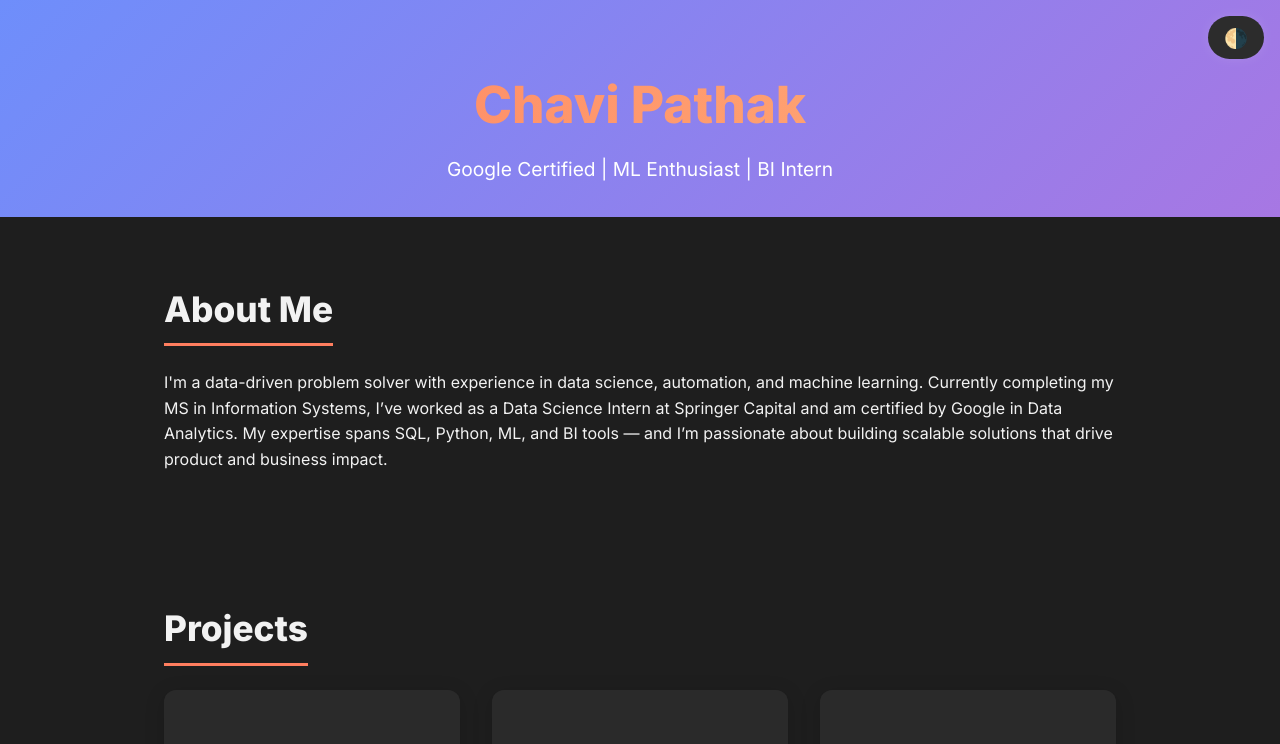
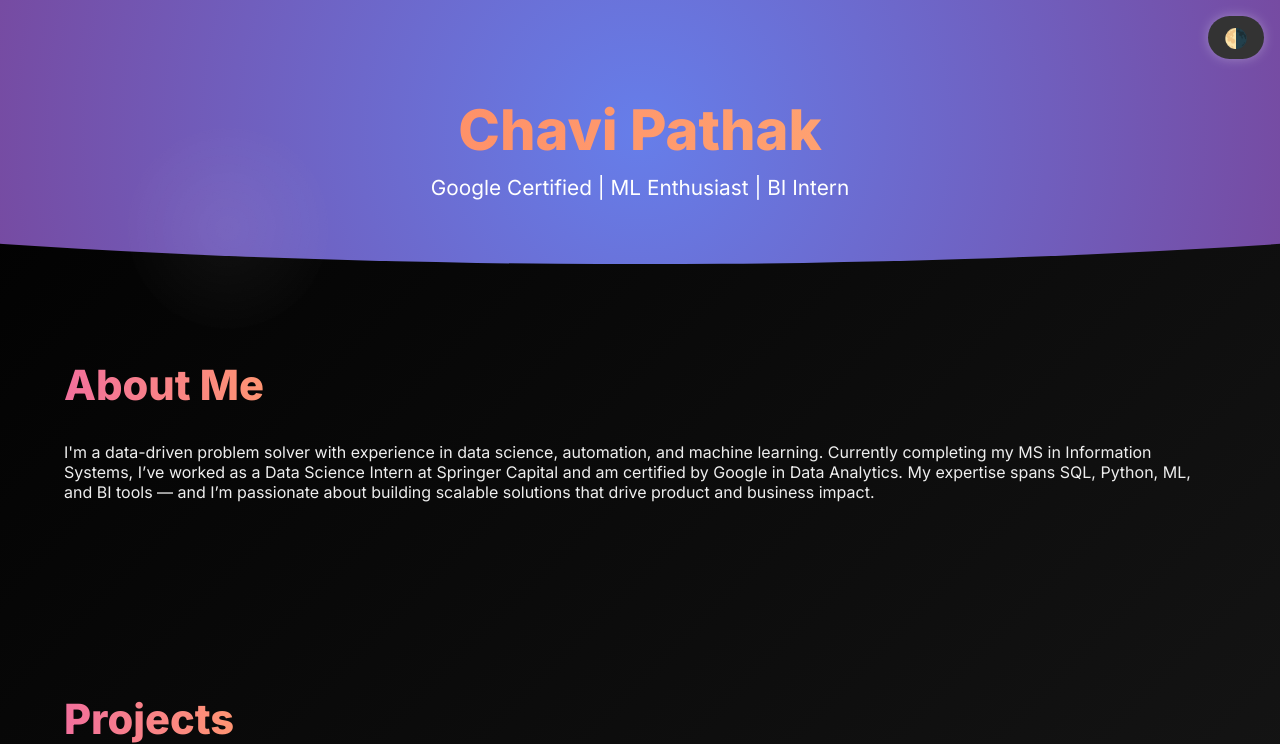
Before and after one commit to CP-workacc/chavi-portfolio, a plain HTML site: page index.html in a window 1280 px wide. Both pictures are taken after a click on the button "Toggle Theme". Shown: the top 744 px of the page. Drawn offline with Linux system fonts and the light colour scheme.

Commit message:
Add files via upload

```diff
--- a/style.css
+++ b/style.css
@@ -1,4 +1,4 @@
-/* General Reset and Theme Base */
+/* General Reset */
 * {
   margin: 0;
   padding: 0;
@@ -8,41 +8,15 @@
 }
 
 body {
-  background-color: #f2f2f2;
+  background: linear-gradient(135deg, #f0f4ff 0%, #e8ecf7 100%);
   color: #222;
-  line-height: 1.6;
   overflow-x: hidden;
+  scroll-behavior: smooth;
 }
 
 .dark-theme {
-  background-color: #1e1e1e;
-  color: #f2f2f2;
-}
-
-/* Header Section */
-.header {
-  background: linear-gradient(135deg, #6e8efb, #a777e3);
-  color: white;
-  text-align: center;
-  padding: 4rem 1rem 2rem;
-  position: relative;
-  overflow: hidden;
-}
-
-.gradient-text {
-  font-size: 3.2rem;
-  font-weight: 800;
-  background: linear-gradient(90deg, #ff7e5f, #feb47b);
-  -webkit-background-clip: text;
-  -webkit-text-fill-color: transparent;
-  animation: fadeSlideUp 1.2s ease-out forwards;
-}
-
-.subtext {
-  font-size: 1.2rem;
-  margin-top: 0.5rem;
-  opacity: 0.9;
-  animation: fadeSlideUp 2s ease-out forwards;
+  background: linear-gradient(135deg, #000 0%, #1e1e1e 100%);
+  color: #eee;
 }
 
 /* Theme Toggle */
@@ -58,50 +32,70 @@ body {
   border-radius: 30px;
   border: none;
   background: #ffffff;
-  color: #333;
+  color: #111;
   font-size: 1.2rem;
-  box-shadow: 0 0 12px rgba(0,0,0,0.1);
+  box-shadow: 0 0 12px rgba(0,0,0,0.2);
   cursor: pointer;
 }
 
 .dark-theme #theme-toggle {
-  background: #2c2c2c;
+  background: #333;
   color: #fff;
-  box-shadow: 0 0 12px rgba(255, 255, 255, 0.1);
+  box-shadow: 0 0 12px rgba(255, 255, 255, 0.3);
+}
+
+/* Gradient Header */
+.header {
+  background: radial-gradient(circle at center, #667eea 0%, #764ba2 100%);
+  color: white;
+  text-align: center;
+  padding: 6rem 1rem 4rem;
+  position: relative;
+  clip-path: ellipse(130% 100% at 50% 0%);
+}
+
+.gradient-text {
+  font-size: 3.5rem;
+  font-weight: 800;
+  background: linear-gradient(90deg, #ff7e5f, #feb47b);
+  -webkit-background-clip: text;
+  -webkit-text-fill-color: transparent;
+  animation: fadeSlideUp 1.2s ease-out forwards;
+}
+
+.subtext {
+  font-size: 1.3rem;
+  margin-top: 0.7rem;
+  animation: fadeSlideUp 2s ease-out forwards;
 }
 
 /* Sections */
 .section {
-  padding: 4rem 1.5rem;
-  max-width: 1000px;
+  padding: 6rem 1.5rem;
+  max-width: 1200px;
   margin: auto;
   opacity: 0;
   transform: translateY(40px);
+  position: relative;
+  z-index: 1;
 }
 
 .visible {
   opacity: 1;
   transform: translateY(0);
-  transition: all 1s ease-in-out;
+  transition: all 1.2s ease-in-out;
 }
 
 .section h2 {
-  font-size: 2.2rem;
-  margin-bottom: 1.5rem;
-  position: relative;
+  font-size: 2.6rem;
+  margin-bottom: 2rem;
+  background: linear-gradient(to right, #f2709c, #ff9472);
+  -webkit-background-clip: text;
+  -webkit-text-fill-color: transparent;
   display: inline-block;
 }
 
-.section h2::after {
-  content: '';
-  width: 100%;
-  height: 3px;
-  background: #ff7e5f;
-  display: block;
-  margin-top: 6px;
-}
-
-/* Flip Cards */
+/* Projects Grid - Flip Cards */
 .projects-grid {
   display: grid;
   grid-template-columns: repeat(auto-fit, minmax(250px, 1fr));
@@ -178,7 +172,7 @@ body {
 /* Skills */
 .skills span {
   display: inline-block;
-  background: rgba(255,255,255,0.9);
+  background: rgba(255,255,255,0.1);
   padding: 0.5rem 1rem;
   margin: 0.4rem;
   border-radius: 30px;
@@ -187,8 +181,30 @@ body {
 }
 
 .dark-theme .skills span {
-  background: rgba(0, 0, 0, 0.4);
+  background: rgba(255, 255, 255, 0.2);
   color: #fff;
+}
+
+/* Chart Section */
+.chart-container {
+  background: white;
+  border-radius: 15px;
+  padding: 2rem;
+  box-shadow: 0 0 15px rgba(0,0,0,0.1);
+  margin-top: 2rem;
+}
+
+.dark-theme .chart-container {
+  background: #1e1e1e;
+  color: #eee;
+}
+
+canvas {
+  width: 100% !important;
+  max-width: 800px;
+  height: auto !important;
+  margin: auto;
+  display: block;
 }
 
 /* Contact */
@@ -207,7 +223,27 @@ body {
   text-align: center;
   padding: 2rem 1rem 1rem;
   font-size: 0.9rem;
-  color: #aaa;
+  color: #777;
+}
+
+/* Floating Orbs */
+body::after {
+  content: '';
+  position: fixed;
+  top: 20%;
+  left: 10%;
+  width: 200px;
+  height: 200px;
+  background: radial-gradient(circle, rgba(255,255,255,0.05) 0%, transparent 80%);
+  border-radius: 50%;
+  animation: floatOrb 12s infinite ease-in-out;
+  z-index: 0;
+}
+
+@keyframes floatOrb {
+  0% { transform: translateY(0) rotate(0deg); }
+  50% { transform: translateY(-40px) rotate(180deg); }
+  100% { transform: translateY(0) rotate(360deg); }
 }
 
 /* Animations */
@@ -225,7 +261,7 @@ body {
 /* Responsive */
 @media (max-width: 600px) {
   .gradient-text {
-    font-size: 2rem;
+    font-size: 2.2rem;
   }
   .section h2 {
     font-size: 1.5rem;
```
Also changed, not shown: index.html (+0 -1 lines).
